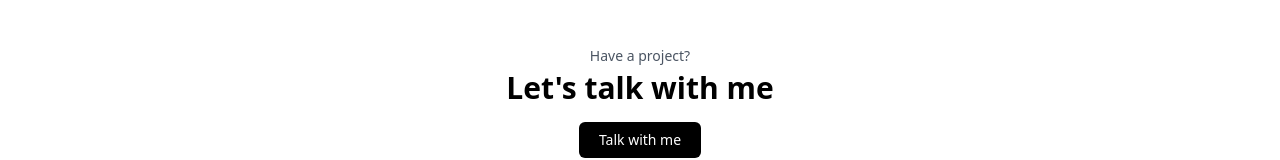
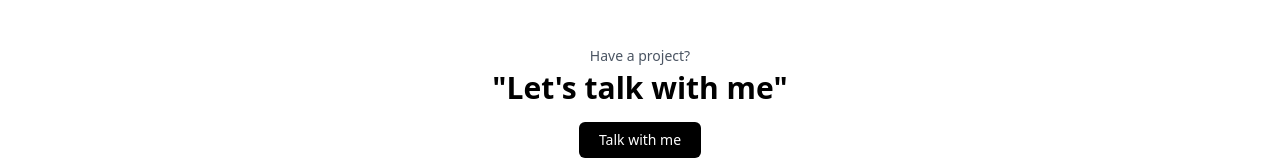
Before and after one commit to ifedolapo01/ifedolapo_ajayi, a Next.js app: page / in a window 1280 px wide. Shown: the part 1964-2124 px from the top of the page. Built offline with nearby package versions, Linux system fonts and the light colour scheme.

Commit message:
updated the footer section

```diff
--- a/src/components/Footer.js
+++ b/src/components/Footer.js
@@ -8,7 +8,7 @@ export default function FooterSection() {
       {/* Talk Section */}
       <section className="text-center my-12">
         <p className="text-sm text-gray-600 dark:text-gray-400 mb-1">Have a project?</p>
-        <h2 className="text-2xl md:text-3xl font-bold mb-4">Let's talk with me</h2>
+        <h2 className="text-2xl md:text-3xl font-bold mb-4">"Let's talk with me"</h2>
         <a
           href="mailto:ifedolapoajayi0@gmail.com"
           className="inline-block bg-black text-white dark:bg-white dark:text-black px-5 py-2 rounded-md text-sm font-medium hover:opacity-80 transition"
```
